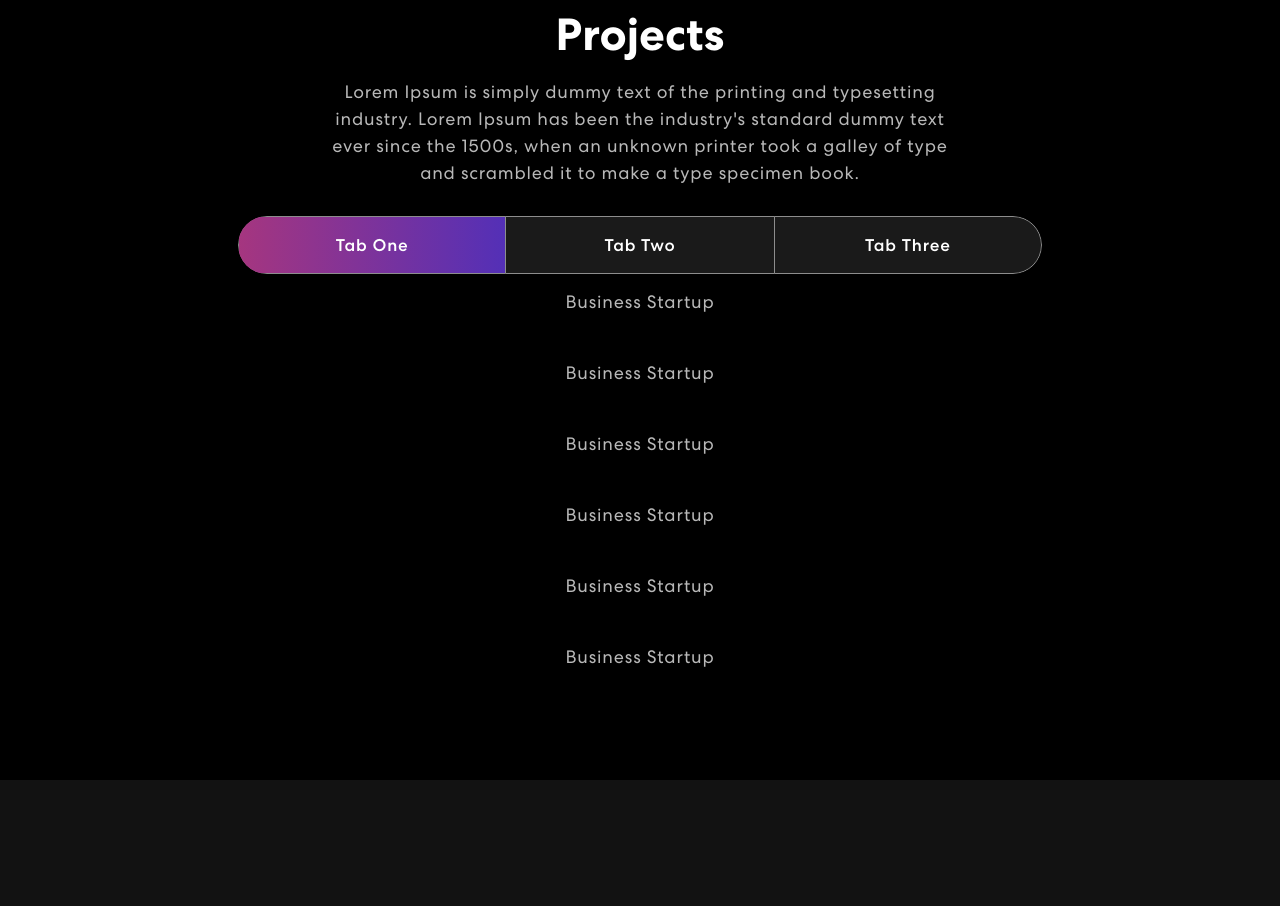
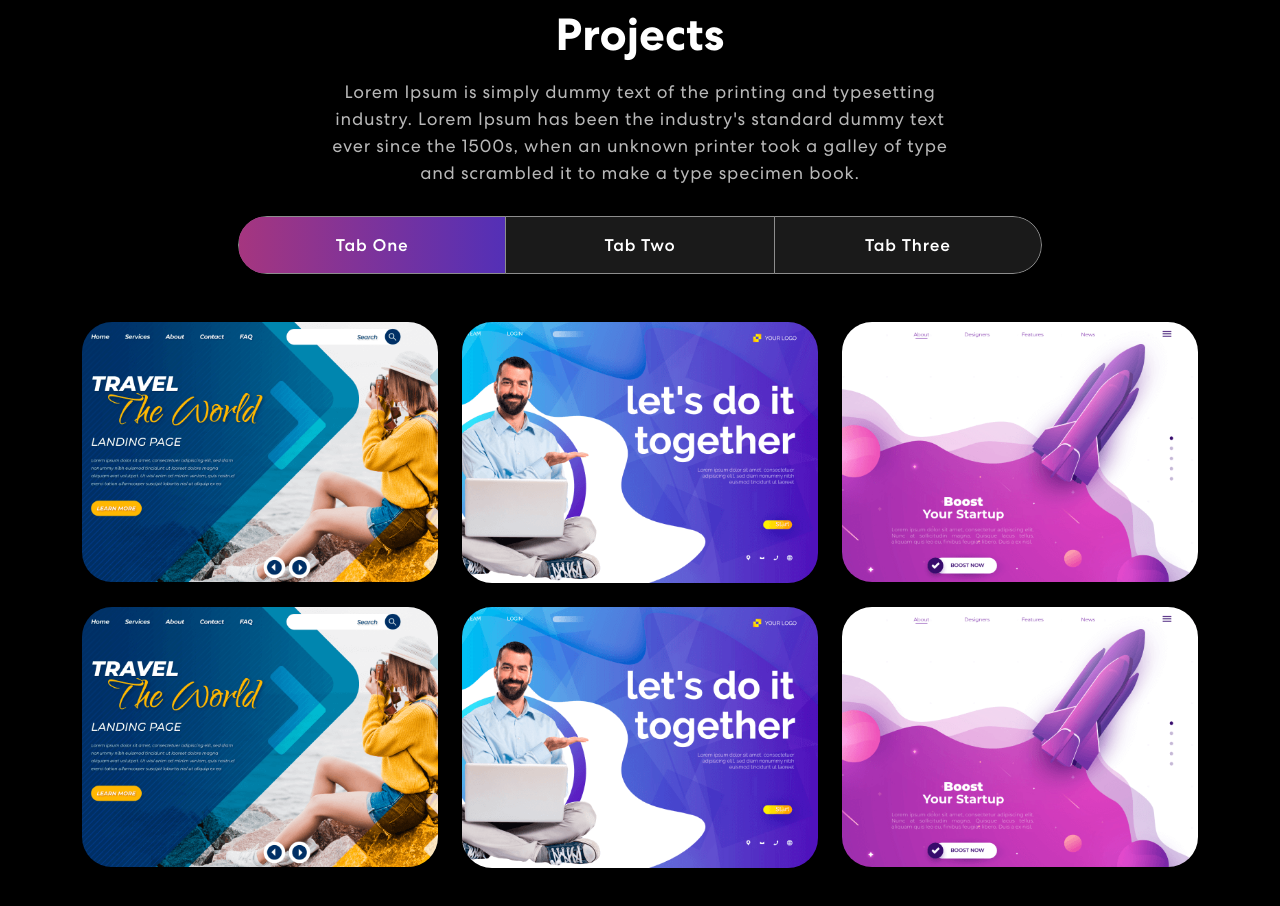
Before and after one commit to DuyNguyenOnTheMic/my_vite_react_app, a React (Vite) app: page / in a window 1280 px wide. Shown: the part 1400-2306 px from the top of the page. Before the commit the page ends 2180 px from the top, so only its background shows below. Built offline with nearby package versions, Linux system fonts and the light colour scheme.

Commit message:
Update add project card and mapping

```diff
--- a/src/components/Banner.tsx
+++ b/src/components/Banner.tsx
@@ -3,7 +3,7 @@
 import Col from 'react-bootstrap/Col'
 import Container from 'react-bootstrap/Container'
 import Row from 'react-bootstrap/Row'
-import HeaderImg from '../assets/img/header-img.svg'
+import headerImg from '../assets/img/header-img.svg'
 
 const Banner = () => {
   const [loopNum, setLoopNum] = useState(0)
@@ -63,7 +63,7 @@
             </button>
           </Col>
           <Col xs={12} md={6} xl={5}>
-            <img src={HeaderImg} alt='Header Image' />
+            <img src={headerImg} alt='Header Image' />
           </Col>
         </Row>
       </Container>
--- /dev/null
+++ b/src/components/ProjectCard.tsx
@@ -0,0 +1,25 @@
+import Col from 'react-bootstrap/Col'
+
+type ProjectCardProps = {
+  title: string
+  description: string
+  imgUrl: string
+}
+
+const ProjectCard = (project: ProjectCardProps) => {
+  const { title, description, imgUrl } = project
+
+  return (
+    <Col sm={6} md={4}>
+      <div className='proj-imgbx'>
+        <img src={imgUrl} />
+        <div className='proj-txtx'>
+          <h4>{title}</h4>
+          <span>{description}</span>
+        </div>
+      </div>
+    </Col>
+  )
+}
+
+export default ProjectCard
--- a/src/components/Projects.tsx
+++ b/src/components/Projects.tsx
@@ -3,9 +3,11 @@
 import Nav from 'react-bootstrap/Nav'
 import Row from 'react-bootstrap/Row'
 import Tab from 'react-bootstrap/Tab'
+import colorSharp2 from '../assets/img/color-sharp2.png'
 import projImg1 from '../assets/img/project-img1.png'
 import projImg2 from '../assets/img/project-img2.png'
 import projImg3 from '../assets/img/project-img3.png'
+import ProjectCard from './ProjectCard'
 
 const projects = [
   {
@@ -53,7 +55,7 @@
               scrambled it to make a type specimen book.
             </p>
             <Tab.Container id='projects-tabs' defaultActiveKey='first'>
-              <Nav variant='pills' defaultActiveKey='/home'>
+              <Nav variant='pills' className='nav-pills mb-5 justify-content-center align-items-center' id='pills-tab'>
                 <Nav.Item>
                   <Nav.Link eventKey='first'>Tab One</Nav.Link>
                 </Nav.Item>
@@ -67,9 +69,9 @@
               <Tab.Content>
                 <Tab.Pane eventKey='first'>
                   <Row>
-                    {projects.map((project, index) => {
-                      return <p>{project.title}</p>
-                    })}
+                    {projects.map((project, index) => (
+                      <ProjectCard key={index} {...project} />
+                    ))}
                   </Row>
                 </Tab.Pane>
                 <Tab.Pane eventKey='second'>Lorem Ipsum</Tab.Pane>
@@ -79,6 +81,7 @@
           </Col>
         </Row>
       </Container>
+      <img className='background-image-right' src={colorSharp2} />
     </section>
   )
 }
```
